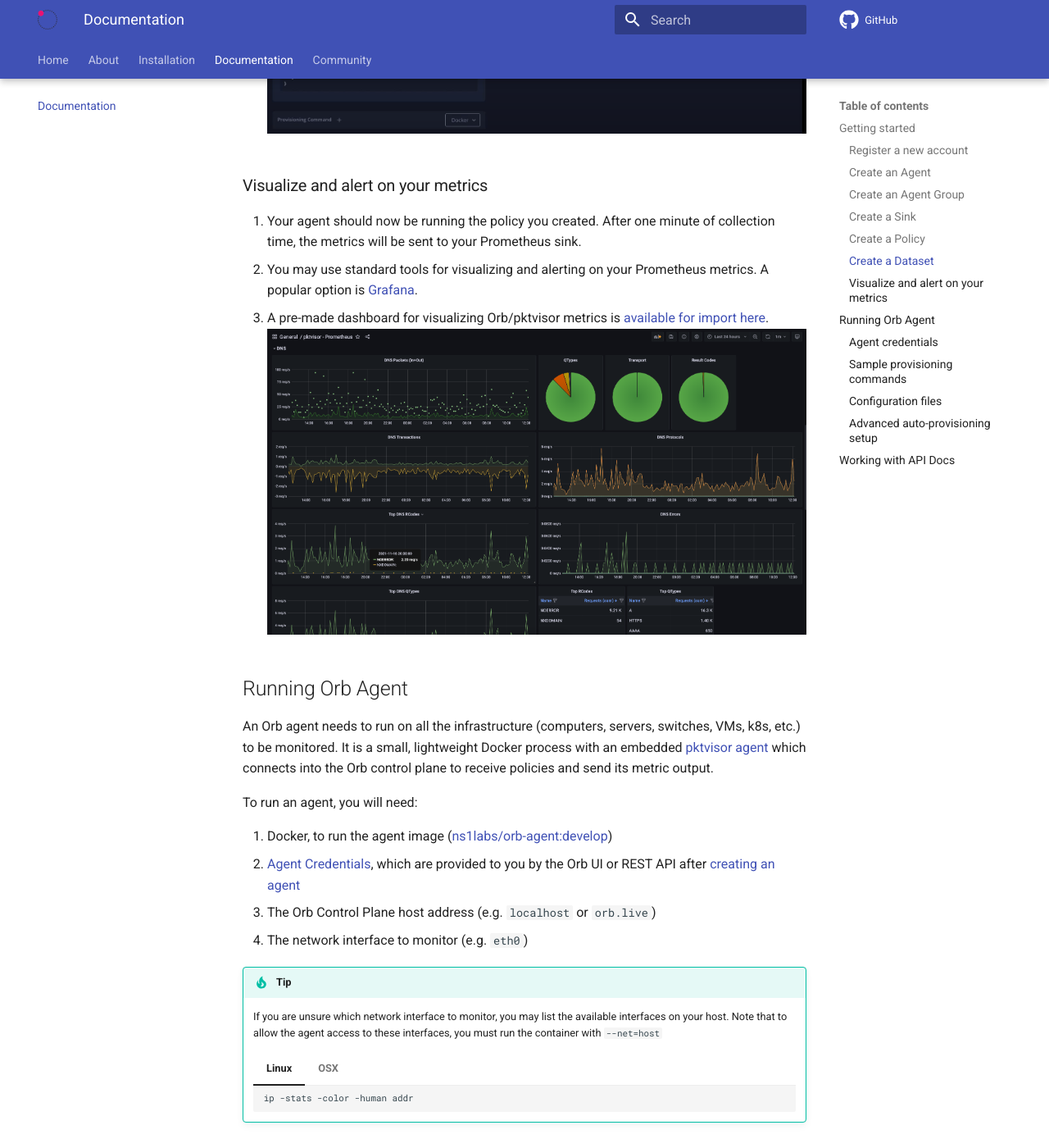
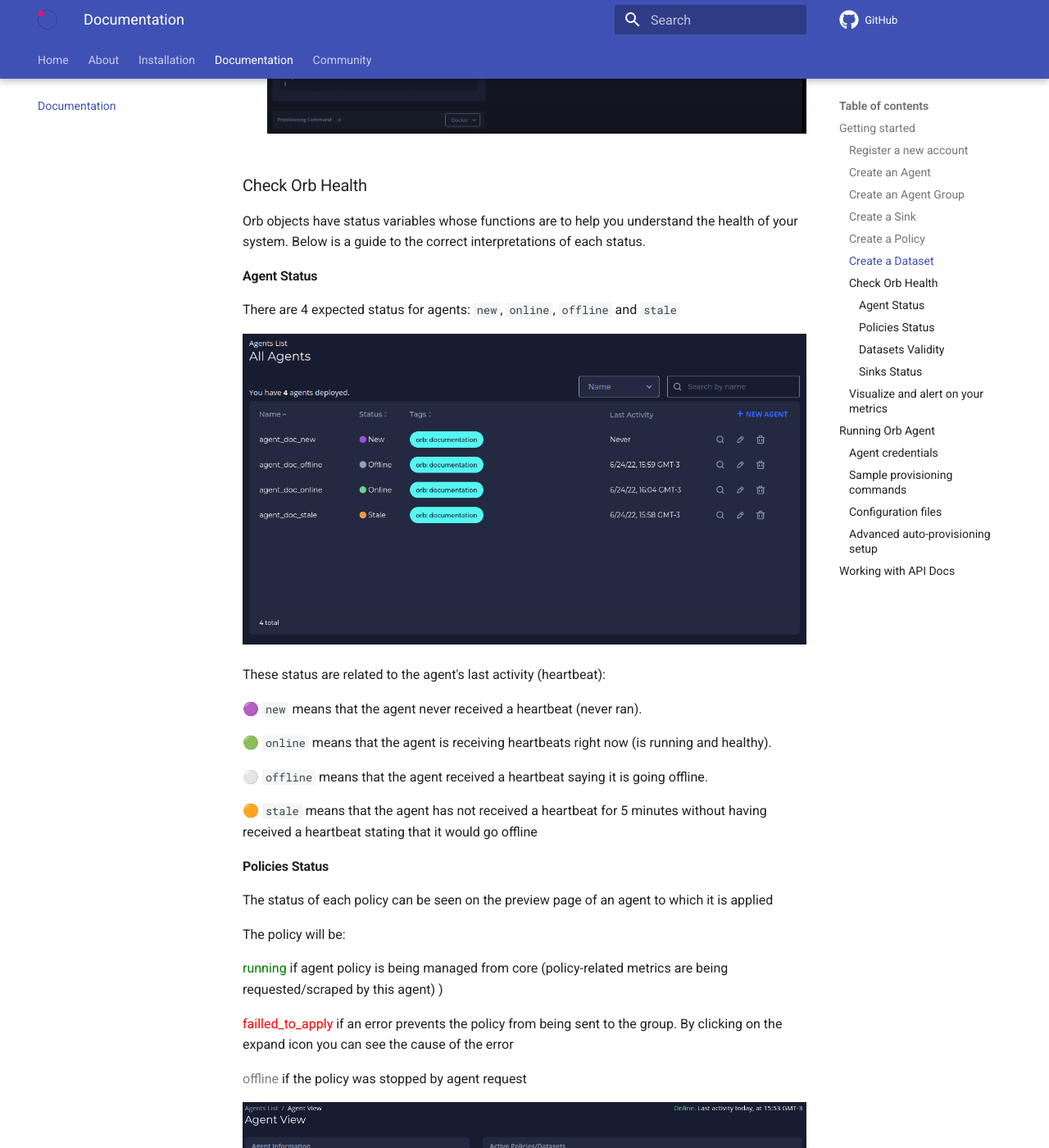
Before and after one commit to orb-community/orb-website, an MkDocs documentation site: the page built from docs/docs.md, in a window 1280 px wide and 1400 px high, scrolled down 13844 px. Shown: the whole window at 82% size. Built offline with MkDocs 1.6.1 and Material for MkDocs 9.7.7, drawn with Linux system fonts in a browser that asks for light colours; comment, search, counter and statistics services are not loaded; some of the changed text lies outside the part shown.

Commit message:
orb status documentation

````diff
--- a/docs/docs.md
+++ b/docs/docs.md
@@ -125,6 +125,67 @@
 4. Verify your dataset is active via the *Agent View* screen. Navigate to **Fleet Management** > **Agent** and click on the name of the agent you selected in creating the dataset. The *Agent View* screen displays. Under the *Active Policies/Datasets* category, click the **Policy** drop-down (which should accompany a "running" status), and your **Dataset** should display.
 ![](./img/agent_view_dataset.png)
 
+
+### Check Orb Health
+
+Orb objects have status variables whose functions are to help you understand the health of your system. Below is a guide to the correct interpretations of each status.
+
+
+#### Agent Status
+There are 4 expected status for agents: `new`, `online`, `offline` and `stale`
+
+![](./img/agents_status.png)
+
+These status are related to the agent's last activity (heartbeat):
+
+🟣 `new` means that the agent never received a heartbeat (never ran).
+
+🟢 `online` means that the agent is receiving heartbeats right now (is running and healthy).
+
+⚪ `offline` means that the agent received a heartbeat saying it is going offline.
+
+🟠 `stale` means that the agent has not received a heartbeat for 5 minutes without having received a heartbeat stating that it would go offline
+
+
+#### Policies Status
+
+The status of each policy can be seen on the preview page of an agent to which it is applied
+
+The policy will be:
+
+<span style="color:green">running</span> if agent policy is being managed from core (policy-related metrics are being requested/scraped by this agent)
+)
+
+<span style="color:red">failled_to_apply</span> if an error prevents the policy from being sent to the group. By clicking on the expand icon you can see the cause of the error
+
+<span style="color:grey">offline</span> if the policy was stopped by agent request
+
+
+![](./img/policies_running_and_failed.png)
+
+![](./img/policy_offline.png)
+
+#### Datasets Validity
+
+Once created a dataset can only be `valid` (🟢) or `invalid` (🔴)
+
+![](./img/datasets_status.png)
+
+The dataset will always be `valid` as long as the policy, the group *AND* the sink linked to it exist in the orb. If the policy, the group *OR* the sink is removed from the orb, the dataset will be `invalid`, indicating this lack. Note, in the image above, that the invalid dataset does not contain a group listed (as this has been removed from the orb)
+
+
+#### Sinks Status
+
+🟠 `Unknown` - No metrics have ever been scraped and published by this sink
+
+🟢 `Active` - Metrics are being scraped and published by this sink
+
+⚪ `Idle` - The last metrics scraped and published by this sink were more than 1 minutes ago (metrics are no longer being scraped/published in this sink)
+
+🔴 `Error`  - The sink tried to scrape and publish the metrics but failed. **Attention: you will not be able to see your data in Grafana. In this case, check that the Grafana credentials were passed correctly.**
+
+![](./img/sink_status.png)
+
 ### Visualize and alert on your metrics
 
 1. Your agent should now be running the policy you created. After one minute of collection time, the metrics will be sent to your Prometheus sink.
@@ -214,6 +275,33 @@
         -e ORB_CLOUD_MQTT_KEY=44e42d90-aaef-45de-9bc2-2b2581eb30b3
         -e PKTVISOR_PCAP_IFACE_DEFAULT=eth0
         ns1labs/orb-agent:develop
+        ```
+
+    === "You may want to run more than one agent on the same network and for that you must specify different ports for them, since only one agent is allowed to run per port. By default, the agent container runs on port *10853*, but this value can be set through the environment variable `ORB_BACKENDS_PKTVISOR_API_PORT`"
+
+
+        ``` shell
+        docker run -d --net=host
+        -e ORB_CLOUD_ADDRESS=orb.live
+        -e ORB_CLOUD_MQTT_ID=7fb96f61-5de1-4f56-99d6-4eb8b43f8bad
+        -e ORB_CLOUD_MQTT_CHANNEL_ID=3e60e85d-4414-44d9-b564-0c1874898a4d
+        -e ORB_CLOUD_MQTT_KEY=44e42d90-aaef-45de-9bc2-2b2581eb30b3
+        -e PKTVISOR_PCAP_IFACE_DEFAULT=eth0
+        -e ORB_BACKENDS_PKTVISOR_API_PORT=10854
+        ns1labs/orb-agent:develop
+        ```
+
+    === "🎁 BONUS - you can access agent debug logs by passing the -d command"
+
+
+        ``` shell
+        docker run -d --net=host
+        -e ORB_CLOUD_ADDRESS=orb.live
+        -e ORB_CLOUD_MQTT_ID=7fb96f61-5de1-4f56-99d6-4eb8b43f8bad
+        -e ORB_CLOUD_MQTT_CHANNEL_ID=3e60e85d-4414-44d9-b564-0c1874898a4d
+        -e ORB_CLOUD_MQTT_KEY=44e42d90-aaef-45de-9bc2-2b2581eb30b3
+        -e PKTVISOR_PCAP_IFACE_DEFAULT=eth0
+        ns1labs/orb-agent:develop run -d
         ```
 
 !!! question
````
Also changed, not shown: docs/img/agents_status.png (added), docs/img/datasets_status.png (added), docs/img/policies_running_and_failed.png (added), docs/img/policy_offline.png (added), docs/img/sink_status.png (added).
